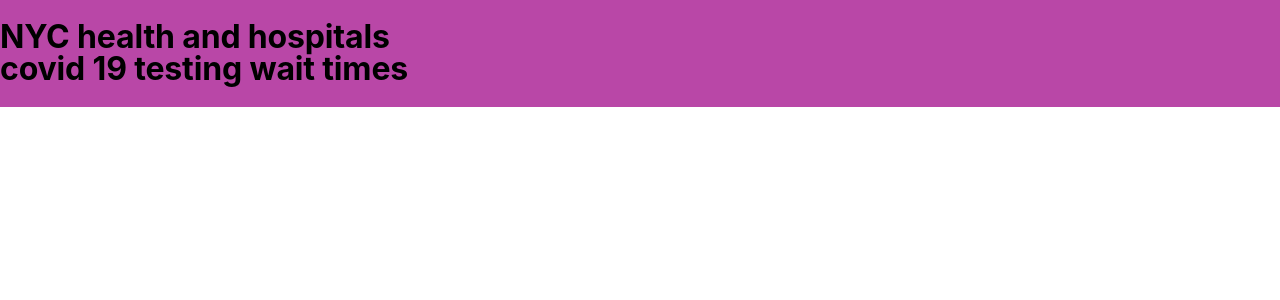
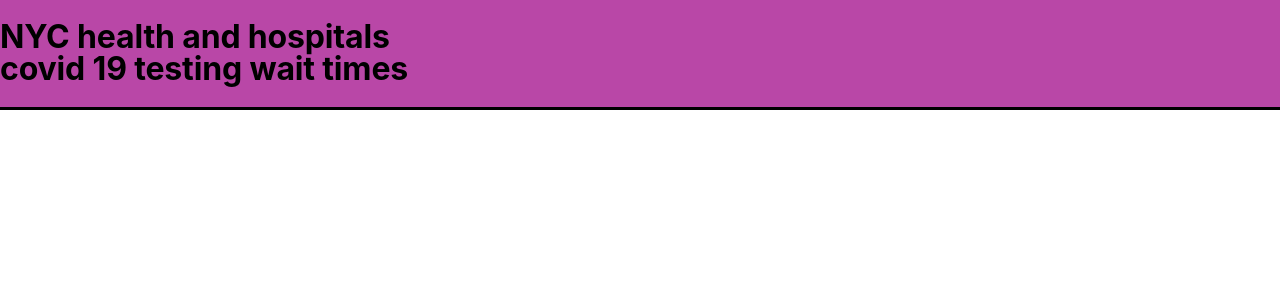
Before and after one commit to azlyth/covid-19-dashboard, a React (Create React App) app: page / in a window 1280 px wide. Shown: the top 300 px of the page. Built offline with nearby package versions, Linux system fonts and the light colour scheme.

Commit message:
Add bottom border to header

```diff
--- a/src/components/Header.css
+++ b/src/components/Header.css
@@ -1,5 +1,6 @@
 header {
   background: #B947A7;
+  border-bottom: 3px solid #000000;
 }
 
 .headerContainer {
```
